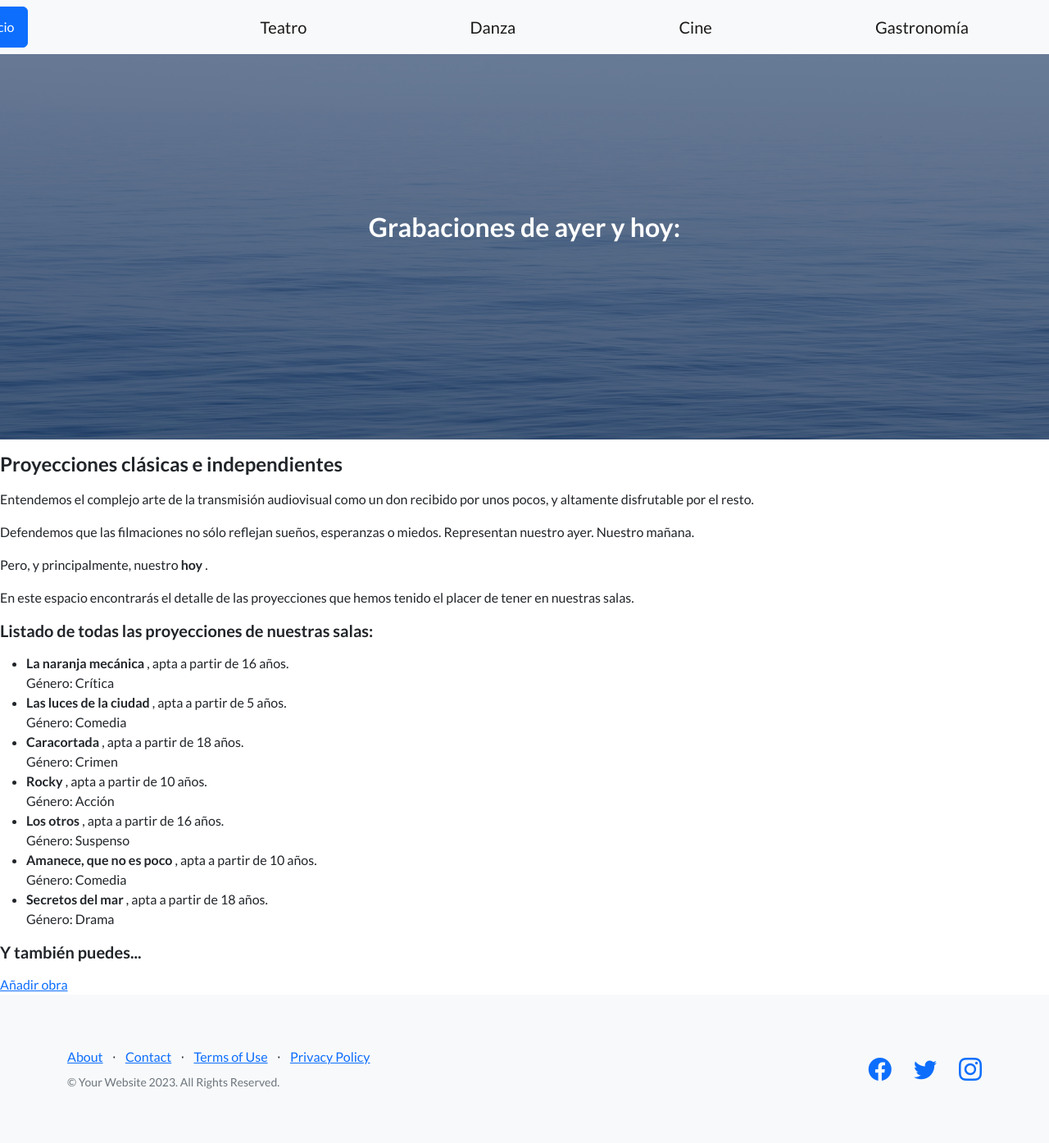
After one commit to nataliaalves91/Tercera-pre-entrega-Alves, a Django app: page /gestion_cultural/lista-cine/ in a window 1280 px wide. The commit adds this page. Shown: the whole page at 82% size. Run offline with Django 5.2, Linux system fonts and the light colour scheme; data comes from the database, SQL or seed files in the repository; both versions use the stored data as it was after the commit; some libraries are stand-ins or nearby versions.

```diff
--- a/AppGestiondeCultura/models.py
+++ b/AppGestiondeCultura/models.py
@@ -7,6 +7,10 @@ class Teatro (models.Model):
     nombre = models.CharField (max_length=35)
     genero = models.CharField (max_length=20)
     edad = models.IntegerField ()
+    fecha_estreno = models.DateField(null=True)
+    autor = models.CharField (max_length=35)
+    pais_estreno = models.CharField (max_length=35)
+    sinopsis = models.CharField (max_length=150)
 
     def __str__ (self):
         return f'{self.nombre}'
--- /dev/null
+++ b/AppGestiondeCultura/templates/lista_cine.html
@@ -0,0 +1,53 @@
+{% extends 'padre.html' %}
+
+{%block ContenidoVariable %}
+
+    <!-- Masthead-->
+    <header class="masthead">
+        <div class="container position-relative">
+            <div class="row justify-content-center">
+                <div class="col-xl-6">
+                    <div class="text-center text-white">
+                        <!-- Page heading-->
+                        <h2 class="mb-5">Grabaciones de ayer y hoy:</h2>
+                    </div>
+                </div>
+            </div>
+        </div>
+    </header>
+
+    <p></p>
+    <h4>Proyecciones clásicas e independientes</h4>
+
+    <p></p>
+
+    <p>Entendemos el complejo arte de la transmisión audiovisual como un don recibido por unos pocos, y altamente disfrutable por el resto.</p>
+    <p> Defendemos que las filmaciones no sólo reflejan sueños, esperanzas o miedos. Representan nuestro ayer. Nuestro mañana.</p>
+    <p>Pero, y principalmente, nuestro <strong> hoy </strong>.</p>
+    <p>En este espacio encontrarás el detalle de las proyecciones que hemos tenido el placer de tener en nuestras salas.</p>
+
+    <p></p>
+
+    <h5> Listado de todas las proyecciones de nuestras salas:</h5>
+
+            <p></p>
+            <ul>
+
+                {% for lista_cine in listado_cine %}
+
+                    <li> <strong> {{lista_cine.nombre}} </strong>, apta a partir de {{lista_cine.edad_minima}} años.  <div> Género: {{lista_cine.genero}} </div></li>
+
+                {% endfor %}
+
+
+            </ul>
+
+    <h5> Y también puedes...</h5>
+
+        <p></p>
+        <a href="{% url 'CineFormulario' %}"> Añadir obra</a>
+
+
+
+
+{%endblock ContenidoVariable %}
--- a/AppGestiondeCultura/templates/padre.html
+++ b/AppGestiondeCultura/templates/padre.html
@@ -28,7 +28,7 @@
                 </div>
                 <a class="navbar-brand" href="/gestion_cultural/lista_obras">Teatro</a>
                 <a class="navbar-brand" href="{% url 'FuncionesBaile' %}">Danza</a>
-                <a class="navbar-brand" href="{% url 'Proyecciones' %}">Cine</a>
+                <a class="navbar-brand" href="{% url 'ListaCine' %}">Cine</a>
                 <a class="navbar-brand" href="{% url 'Restaurantes' %}">Gastronomía</a>
             </div>
         </nav>
--- a/AppGestiondeCultura/urls.py
+++ b/AppGestiondeCultura/urls.py
@@ -1,5 +1,5 @@
 from django.urls import path
-from AppGestiondeCultura.views import obras_teatro, lista_obras, inicio, funcion_danza, proyecciones, degustaciones, teatro_formulario,busqueda_teatro, buscar_teatro, cine_formulario, danza_formulario, gastronomia_formulario, lista_danza
+from AppGestiondeCultura.views import obras_teatro, lista_obras, inicio, funcion_danza, proyecciones, degustaciones, teatro_formulario,busqueda_teatro, buscar_teatro, cine_formulario, danza_formulario, gastronomia_formulario, lista_danza, lista_cine
 
 
 
@@ -22,8 +22,9 @@ urlpatterns = [
 
     path('gastronomia-formulario/', gastronomia_formulario, name='GastronomiaFormulario'),
 
-    path('lista-danza/', lista_danza, name='ListaDanza')
+    path('lista-danza/', lista_danza, name='ListaDanza'),
 
+    path('lista-cine/', lista_cine, name='ListaCine')
 
 
 ]
--- a/AppGestiondeCultura/views.py
+++ b/AppGestiondeCultura/views.py
@@ -3,9 +3,9 @@ from .models import Teatro, Cine, Danza, Gastronomia
 from django.http import HttpResponse
 from .forms import TeatroFormulario, CineFormulario, DanzaFormulario, GastronomiaFormulario
 
-def obras_teatro (req, nombre, genero, edad):
+def obras_teatro (req, nombre, genero, edad, fecha_estreno, autor):
 
-    nueva_obra = Teatro(nombre=nombre, genero=genero, edad=edad)
+    nueva_obra = Teatro(nombre=nombre, genero=genero, edad=edad, fecha_estreno=fecha_estreno, autor=autor)
     nueva_obra.save()
     return HttpResponse (f'<p>Nueva obra {nueva_obra.nombre}, apta a partir de {nueva_obra.edad} años, creada!</p>')
 
@@ -177,3 +177,20 @@ def gastronomia_formulario (req):
         miFormulario= GastronomiaFormulario()
 
         return render(req, "gastronomia_formulario.html", {"GastronomiaFormulario": miFormulario})
+
+
+
+# creamos listados
+
+def lista_danza (req):
+
+    listado_danza = Danza.objects.all()
+
+    return render (req, "lista_danza.html", {"listado_danza" : listado_danza})
+
+
+def lista_cine (req):
+
+    listado_cine = Cine.objects.all()
+
+    return render (req, "lista_cine.html", {"listado_cine" : listado_cine})
```
Also changed, not shown: AppGestiondeCultura/templates/lista_danza.html (added, +37 -0 lines), db.sqlite3.
